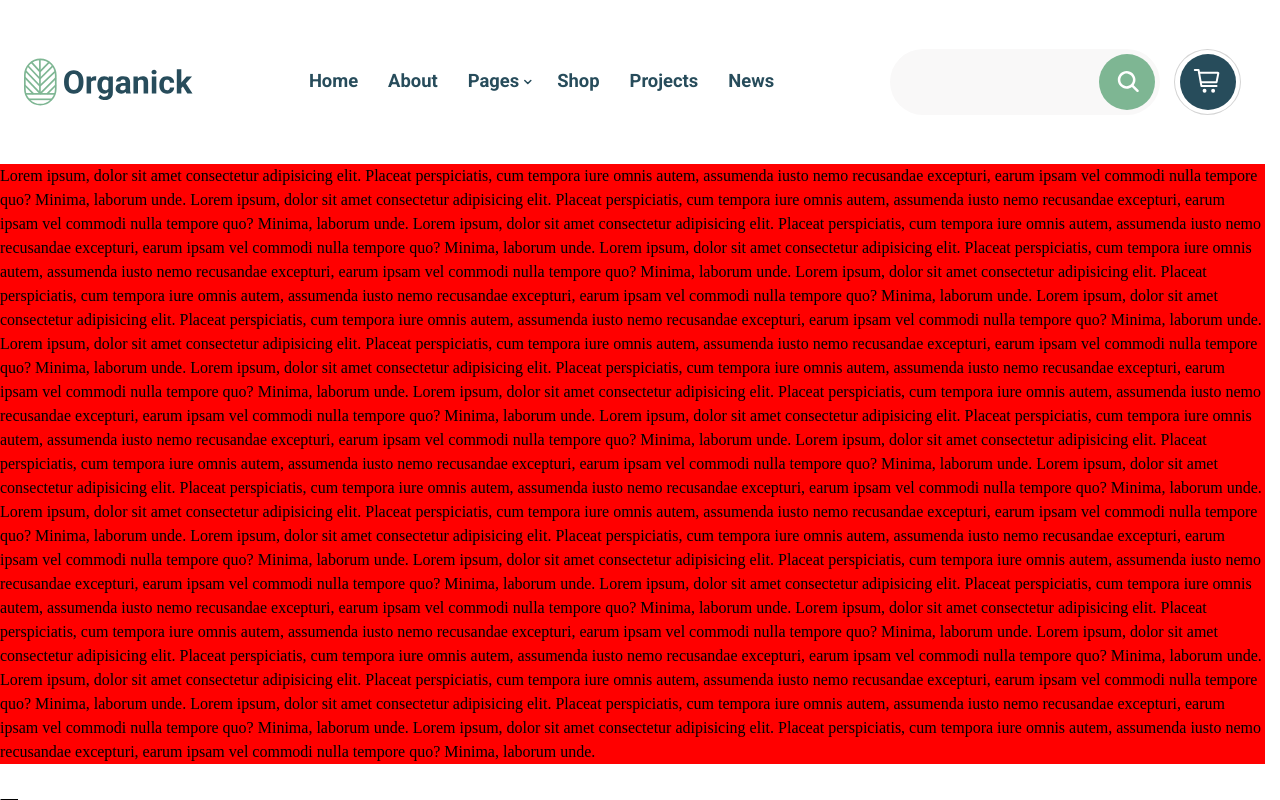
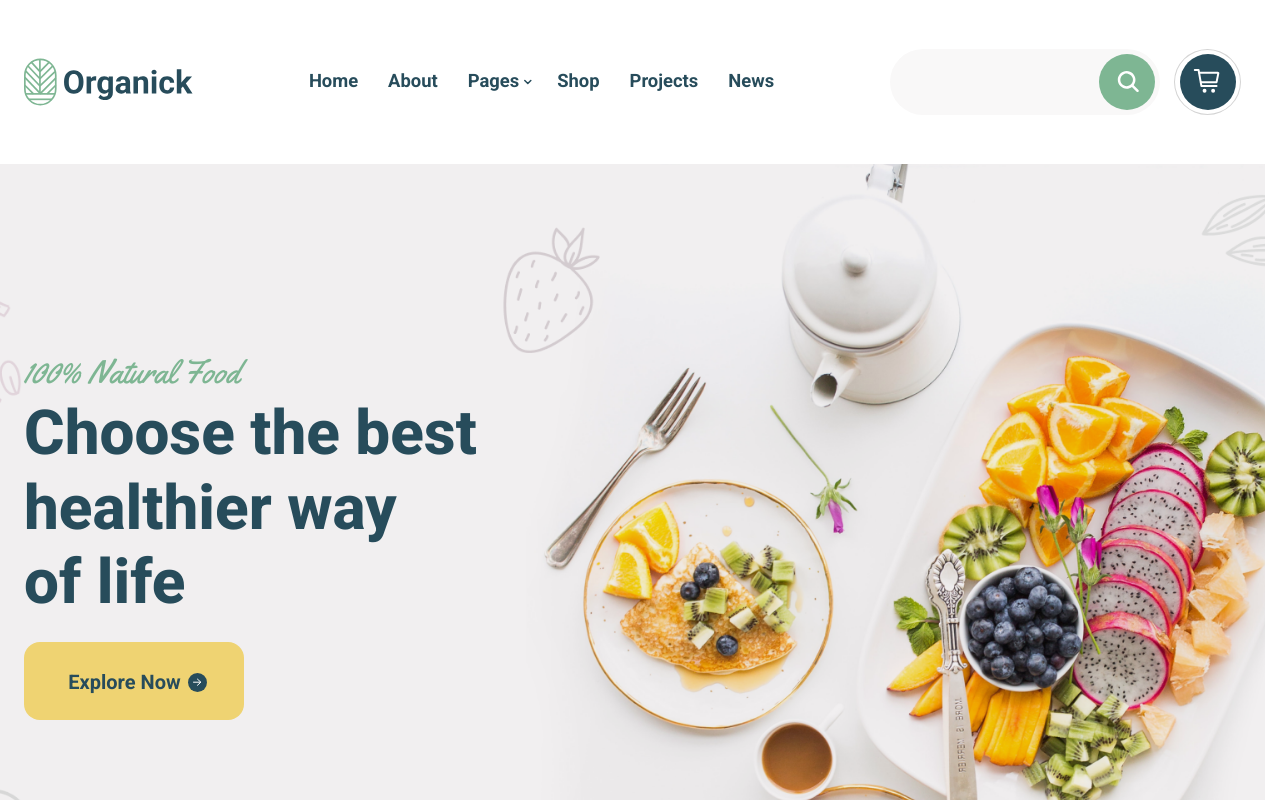
Before and after one commit to RusikHunter/Organick, a React (Vite) app in the folder frontend/: page / in a window 1280 px wide. Shown: the top 800 px of the page. Built offline with nearby package versions, Linux system fonts and the light colour scheme.

Commit message:
feat(frontend/introblock): create IntroBlock component and IntroBlockNaturalFood content component

```diff
--- /dev/null
+++ b/frontend/src/components/IntroBlock/IntroBlock.scss
@@ -0,0 +1,31 @@
+@use "../../styles/index" as *;
+
+.intro {
+    height: 898px;
+    background-size: cover;
+    background-position: center;
+    background-repeat: no-repeat;
+
+    @include laptop {
+        height: 748px;
+    }
+
+    @include tablet {
+        height: 648px;
+    }
+
+    @include mobile {
+        height: 598px;
+    }
+
+    @include mobile-small {
+        height: 548px;
+    }
+
+    &__inner {
+        height: 100% !important;
+        justify-content: center;
+    }
+
+    &__row {}
+}
--- /dev/null
+++ b/frontend/src/components/IntroBlock/IntroBlock.tsx
@@ -0,0 +1,27 @@
+//
+// This component serves as a wrapper
+// for content that is reused across multiple pages,
+// but has common properties - 898px height,
+// background image, and full-width content.
+//
+
+import "./IntroBlock.scss"
+
+type IntroBlockProps = {
+    content: React.ReactNode,
+    backgroundImageURL: string
+}
+
+function IntroBlock({ content, backgroundImageURL }: IntroBlockProps) {
+    return (
+        <section className="intro" style={{ backgroundImage: `url(${backgroundImageURL})` }}>
+            <div className="intro__inner container">
+                <div className="intro__row row">
+                    {content}
+                </div>
+            </div>
+        </section>
+    )
+}
+
+export default IntroBlock
--- /dev/null
+++ b/frontend/src/components/IntroBlockNaturalFood/IntroBlockNaturalFood.scss
@@ -0,0 +1,47 @@
+@use "../../styles/index" as *;
+
+.intro {
+
+    &__column--natural-food {
+        width: 530px;
+
+        @include mobile-small {
+            width: 90%;
+        }
+    }
+
+    &__info--natural-food {
+        @include fluid-text(36, 28);
+        @include font(var(--third-family), 400, 1);
+        color: var(--color-green);
+        margin-bottom: 8px;
+    }
+
+    &__title--natural-food {
+        @include fluid-text(70, 50);
+        @include font(var(--font-family), 800, 1.2);
+        color: var(--color-blue);
+        margin-bottom: 23px;
+
+        @include mobile-small {
+            @include fluid-text(60, 36);
+        }
+    }
+
+    &__title--natural-food-edge {
+        display: block;
+    }
+
+    &__button--natural-food {
+        width: 220px;
+        background-color: var(--color-yellow);
+        color: var(--color-blue);
+
+        & svg {
+            position: relative;
+            top: 3px;
+            left: 7px;
+        }
+    }
+
+}
--- /dev/null
+++ b/frontend/src/components/IntroBlockNaturalFood/IntroBlockNaturalFood.tsx
@@ -0,0 +1,20 @@
+import "./IntroBlockNaturalFood.scss"
+
+function IntroBlockNaturalFood() {
+    return (
+        <div className="intro__column intro__column--natural-food column">
+            <span className="intro__info intro__info--natural-food">100% Natural Food</span>
+            <h1 className="intro__title intro__title--natural-food">Choose the best healthier way <span className="intro__title--natural-food-edge">of life</span></h1>
+            <button className="intro__button intro__button--natural-food button">
+                Explore Now
+
+                <svg width="19" height="19" viewBox="0 0 19 19" fill="none" xmlns="http://www.w3.org/2000/svg">
+                    <circle cx="9.5" cy="9.5" r="9.5" fill="#335B6B" />
+                    <path d="M9.47641 6.12891L12.871 9.19342L9.47641 12.2579M12.3995 9.19342H5.51611" color="white" stroke="white" strokeLinecap="round" strokeLinejoin="round" />
+                </svg>
+            </button>
+        </div>
+    )
+}
+
+export default IntroBlockNaturalFood
--- a/frontend/src/pages/MainPage/MainPage.tsx
+++ b/frontend/src/pages/MainPage/MainPage.tsx
@@ -1,27 +1,11 @@
+import IntroBlock from "../../components/IntroBlock/IntroBlock"
+import IntroBlockNaturalFood from "../../components/IntroBlockNaturalFood/IntroBlockNaturalFood"
+import NaturalFoodImage from "../../images/images/natural-food.png"
+
 function MainPage() {
     return (
         <>
-            Lorem ipsum, dolor sit amet consectetur adipisicing elit. Placeat perspiciatis, cum tempora iure omnis autem, assumenda iusto nemo recusandae excepturi, earum ipsam vel commodi nulla tempore quo? Minima, laborum unde.
-            Lorem ipsum, dolor sit amet consectetur adipisicing elit. Placeat perspiciatis, cum tempora iure omnis autem, assumenda iusto nemo recusandae excepturi, earum ipsam vel commodi nulla tempore quo? Minima, laborum unde.
-            Lorem ipsum, dolor sit amet consectetur adipisicing elit. Placeat perspiciatis, cum tempora iure omnis autem, assumenda iusto nemo recusandae excepturi, earum ipsam vel commodi nulla tempore quo? Minima, laborum unde.
-            Lorem ipsum, dolor sit amet consectetur adipisicing elit. Placeat perspiciatis, cum tempora iure omnis autem, assumenda iusto nemo recusandae excepturi, earum ipsam vel commodi nulla tempore quo? Minima, laborum unde.
-            Lorem ipsum, dolor sit amet consectetur adipisicing elit. Placeat perspiciatis, cum tempora iure omnis autem, assumenda iusto nemo recusandae excepturi, earum ipsam vel commodi nulla tempore quo? Minima, laborum unde.
-            Lorem ipsum, dolor sit amet consectetur adipisicing elit. Placeat perspiciatis, cum tempora iure omnis autem, assumenda iusto nemo recusandae excepturi, earum ipsam vel commodi nulla tempore quo? Minima, laborum unde.
-            Lorem ipsum, dolor sit amet consectetur adipisicing elit. Placeat perspiciatis, cum tempora iure omnis autem, assumenda iusto nemo recusandae excepturi, earum ipsam vel commodi nulla tempore quo? Minima, laborum unde.
-            Lorem ipsum, dolor sit amet consectetur adipisicing elit. Placeat perspiciatis, cum tempora iure omnis autem, assumenda iusto nemo recusandae excepturi, earum ipsam vel commodi nulla tempore quo? Minima, laborum unde.
-            Lorem ipsum, dolor sit amet consectetur adipisicing elit. Placeat perspiciatis, cum tempora iure omnis autem, assumenda iusto nemo recusandae excepturi, earum ipsam vel commodi nulla tempore quo? Minima, laborum unde.
-            Lorem ipsum, dolor sit amet consectetur adipisicing elit. Placeat perspiciatis, cum tempora iure omnis autem, assumenda iusto nemo recusandae excepturi, earum ipsam vel commodi nulla tempore quo? Minima, laborum unde.
-            Lorem ipsum, dolor sit amet consectetur adipisicing elit. Placeat perspiciatis, cum tempora iure omnis autem, assumenda iusto nemo recusandae excepturi, earum ipsam vel commodi nulla tempore quo? Minima, laborum unde.
-            Lorem ipsum, dolor sit amet consectetur adipisicing elit. Placeat perspiciatis, cum tempora iure omnis autem, assumenda iusto nemo recusandae excepturi, earum ipsam vel commodi nulla tempore quo? Minima, laborum unde.
-            Lorem ipsum, dolor sit amet consectetur adipisicing elit. Placeat perspiciatis, cum tempora iure omnis autem, assumenda iusto nemo recusandae excepturi, earum ipsam vel commodi nulla tempore quo? Minima, laborum unde.
-            Lorem ipsum, dolor sit amet consectetur adipisicing elit. Placeat perspiciatis, cum tempora iure omnis autem, assumenda iusto nemo recusandae excepturi, earum ipsam vel commodi nulla tempore quo? Minima, laborum unde.
-            Lorem ipsum, dolor sit amet consectetur adipisicing elit. Placeat perspiciatis, cum tempora iure omnis autem, assumenda iusto nemo recusandae excepturi, earum ipsam vel commodi nulla tempore quo? Minima, laborum unde.
-            Lorem ipsum, dolor sit amet consectetur adipisicing elit. Placeat perspiciatis, cum tempora iure omnis autem, assumenda iusto nemo recusandae excepturi, earum ipsam vel commodi nulla tempore quo? Minima, laborum unde.
-            Lorem ipsum, dolor sit amet consectetur adipisicing elit. Placeat perspiciatis, cum tempora iure omnis autem, assumenda iusto nemo recusandae excepturi, earum ipsam vel commodi nulla tempore quo? Minima, laborum unde.
-            Lorem ipsum, dolor sit amet consectetur adipisicing elit. Placeat perspiciatis, cum tempora iure omnis autem, assumenda iusto nemo recusandae excepturi, earum ipsam vel commodi nulla tempore quo? Minima, laborum unde.
-            Lorem ipsum, dolor sit amet consectetur adipisicing elit. Placeat perspiciatis, cum tempora iure omnis autem, assumenda iusto nemo recusandae excepturi, earum ipsam vel commodi nulla tempore quo? Minima, laborum unde.
-            Lorem ipsum, dolor sit amet consectetur adipisicing elit. Placeat perspiciatis, cum tempora iure omnis autem, assumenda iusto nemo recusandae excepturi, earum ipsam vel commodi nulla tempore quo? Minima, laborum unde.
-            Lorem ipsum, dolor sit amet consectetur adipisicing elit. Placeat perspiciatis, cum tempora iure omnis autem, assumenda iusto nemo recusandae excepturi, earum ipsam vel commodi nulla tempore quo? Minima, laborum unde.
+            <IntroBlock content={<IntroBlockNaturalFood />} backgroundImageURL={NaturalFoodImage} />
         </>
     )
 }
--- a/frontend/src/styles/_globals.scss
+++ b/frontend/src/styles/_globals.scss
@@ -18,6 +18,7 @@ button {
     border: none;
     outline: none;
     background-color: transparent;
+    padding: 0;
 }
 
 input {
@@ -34,7 +35,3 @@ body {
 body::-webkit-scrollbar {
     display: none;
 }
-
-main {
-    background-color: red;
-}
--- a/frontend/src/styles/_utils.scss
+++ b/frontend/src/styles/_utils.scss
@@ -49,3 +49,10 @@
 .overlay {
     @include overlay;
 }
+
+.button {
+    @include fluid-text(20, 20);
+    @include font(var(--font-family), 700, 1);
+    border-radius: 16px;
+    padding-block: var(--button-padding-block);
+}
```
Also changed, not shown: frontend/src/images/images/natural-food.png (added).
